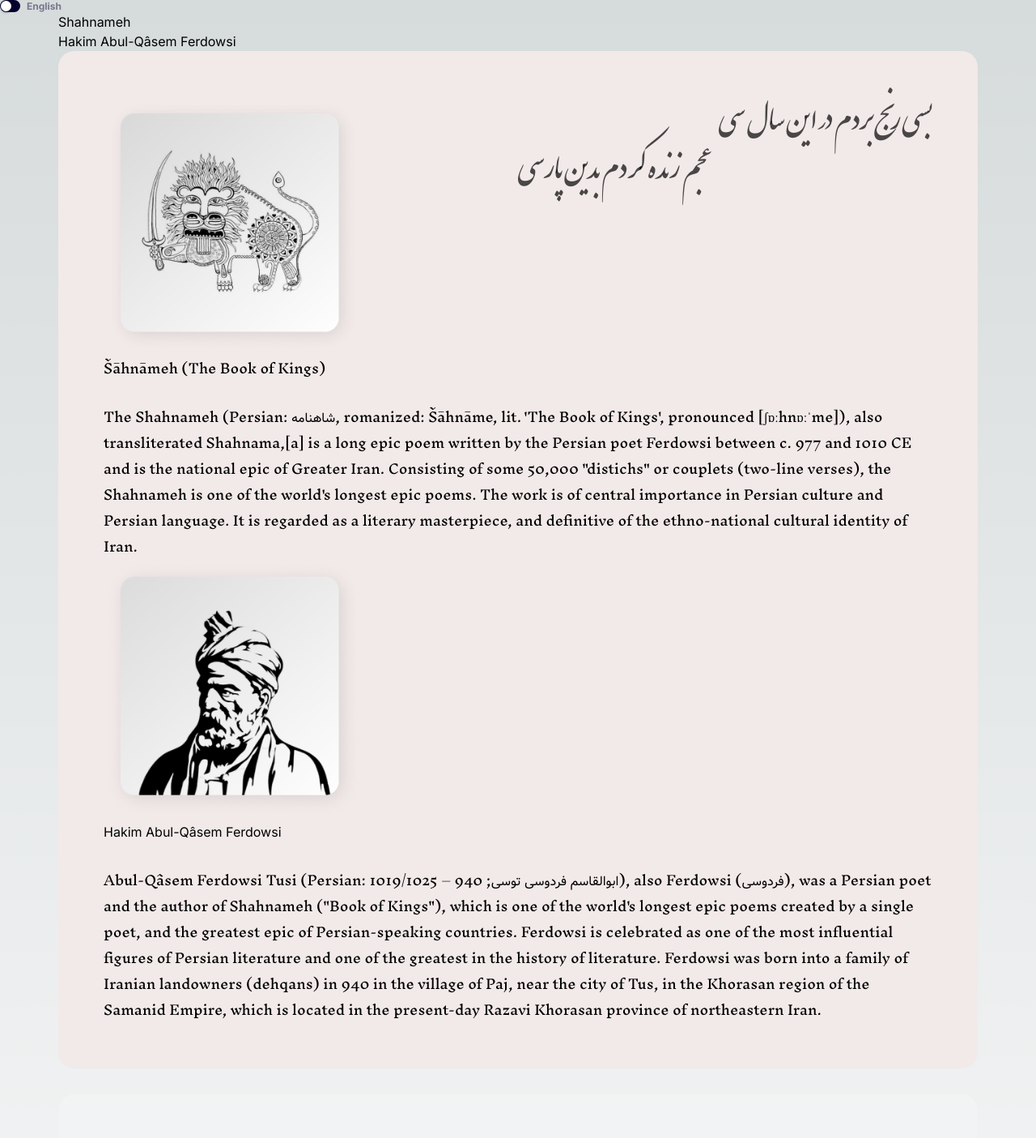
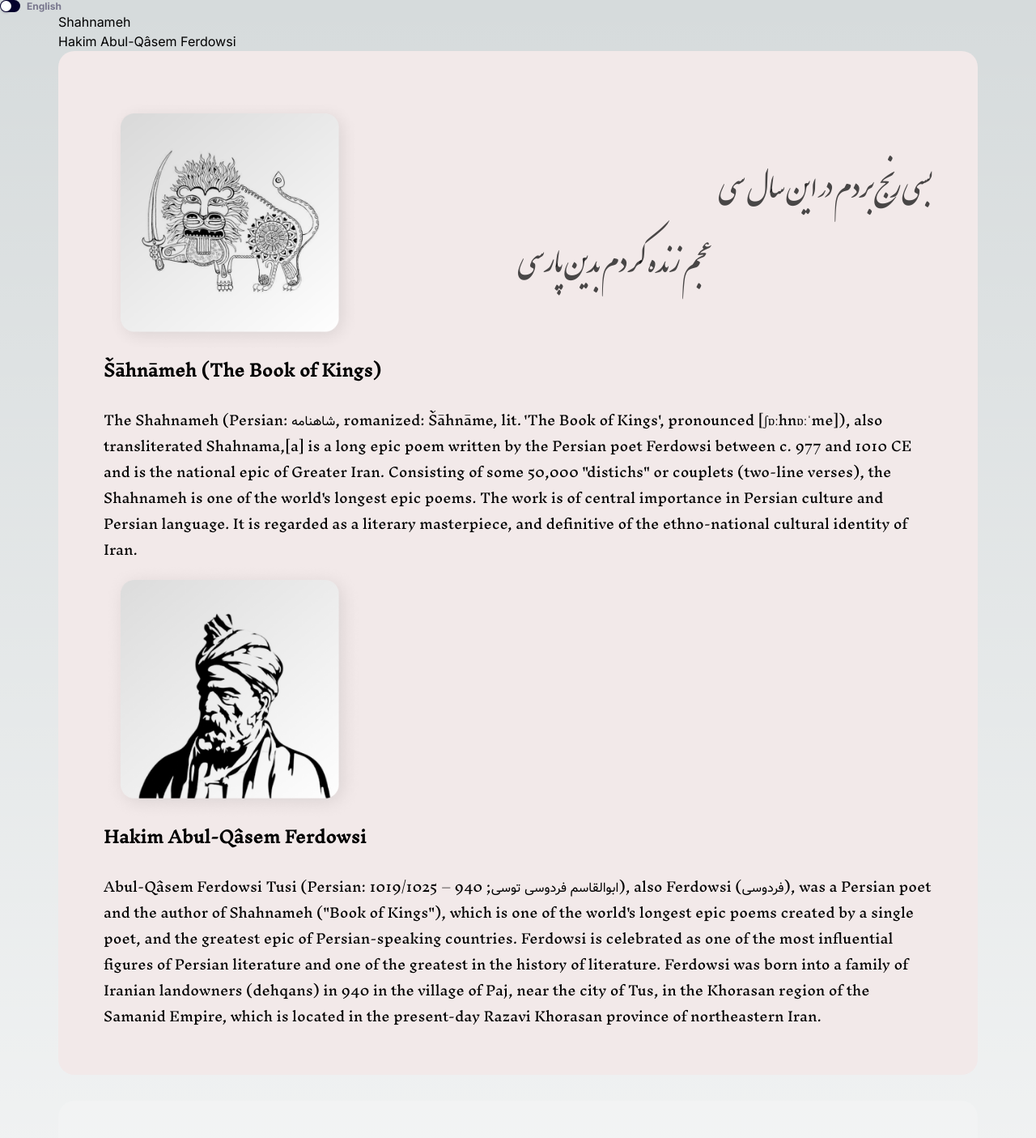
Before and after one commit to dosepehr/shahname, a Next.js app: page / in a window 1280 px wide. Shown: the top 1405 px of the page at 81% size. Built offline with nearby package versions, Linux system fonts and the light colour scheme; data requests are answered from the project's data file.

Commit message:
edit Intro section responsive layout

```diff
--- a/src/components/Intro.jsx
+++ b/src/components/Intro.jsx
@@ -5,18 +5,18 @@ const Intro = () => {
         <div className="container">
             <p>Shahnameh</p>
             <p>Hakim Abul-Qâsem Ferdowsi</p>
-            <div className="bg-cream-1 p-14 rounded-[20px] mb-8">
-                <div className="flex justify-between mb-1">
-                    <div className="w-80">
+            <div className="bg-cream-1 p-14 rounded-[20px] mb-16 lg:mb-8">
+                <div className="flex justify-between mb-1 items-center flex-col lg:flex-row">
+                    <div className="max-w-80">
                         <Image
                             src="/shahname.png"
                             alt="shahname"
                             width={1000}
                             height={1000}
-                            className="w-full"
+                            className="max-w-full"
                         />
                     </div>
-                    <div className="text-black/70 text-6xl font-normal w-1/2 h-fit flex flex-col">
+                    <div className="text-black/70 text-6xl font-normal w-full lg:w-1/2 h-fit flex flex-col gap-y-8 mb-16 lg:mb-0">
                         <p className="self-end !font-nast">
                             بسی رنج بردم در این سال سی
                         </p>
@@ -24,7 +24,7 @@ const Intro = () => {
                     </div>
                 </div>
                 <div className="text-black">
-                    <p className="!font-antique">
+                    <p className="!font-antique font-black text-xl">
                         Šāhnāmeh (The Book of Kings)
                     </p>
                     <p className="mt-8 !font-antique leading-8">
@@ -41,19 +41,21 @@ const Intro = () => {
                         cultural identity of Iran.
                     </p>
                 </div>
-                <div className="flex justify-between mb-1">
-                    <div className="w-80">
+                <div className="flex justify-between mb-1 items-center lg:items-start w-fit mx-auto lg:ml-0">
+                    <div className="max-w-80">
                         <Image
                             src="/ferdowsi.png"
                             alt="ferdowsi"
                             width={1000}
                             height={1000}
-                            className="w-full"
+                            className="max-w-full mx-auto"
                         />
                     </div>
                 </div>
-                <div className="text-black !font-antique">
-                    <p>Hakim Abul-Qâsem Ferdowsi</p>
+                <div className="text-black ">
+                    <p className="font-black text-xl !font-antique">
+                        Hakim Abul-Qâsem Ferdowsi
+                    </p>
                     <div className="mt-8 !font-antique leading-8">
                         Abul-Qâsem Ferdowsi Tusi (Persian: ابوالقاسم فردوسی
                         توسی; 940 – 1019/1025), also Ferdowsi (فردوسی), was a
```
